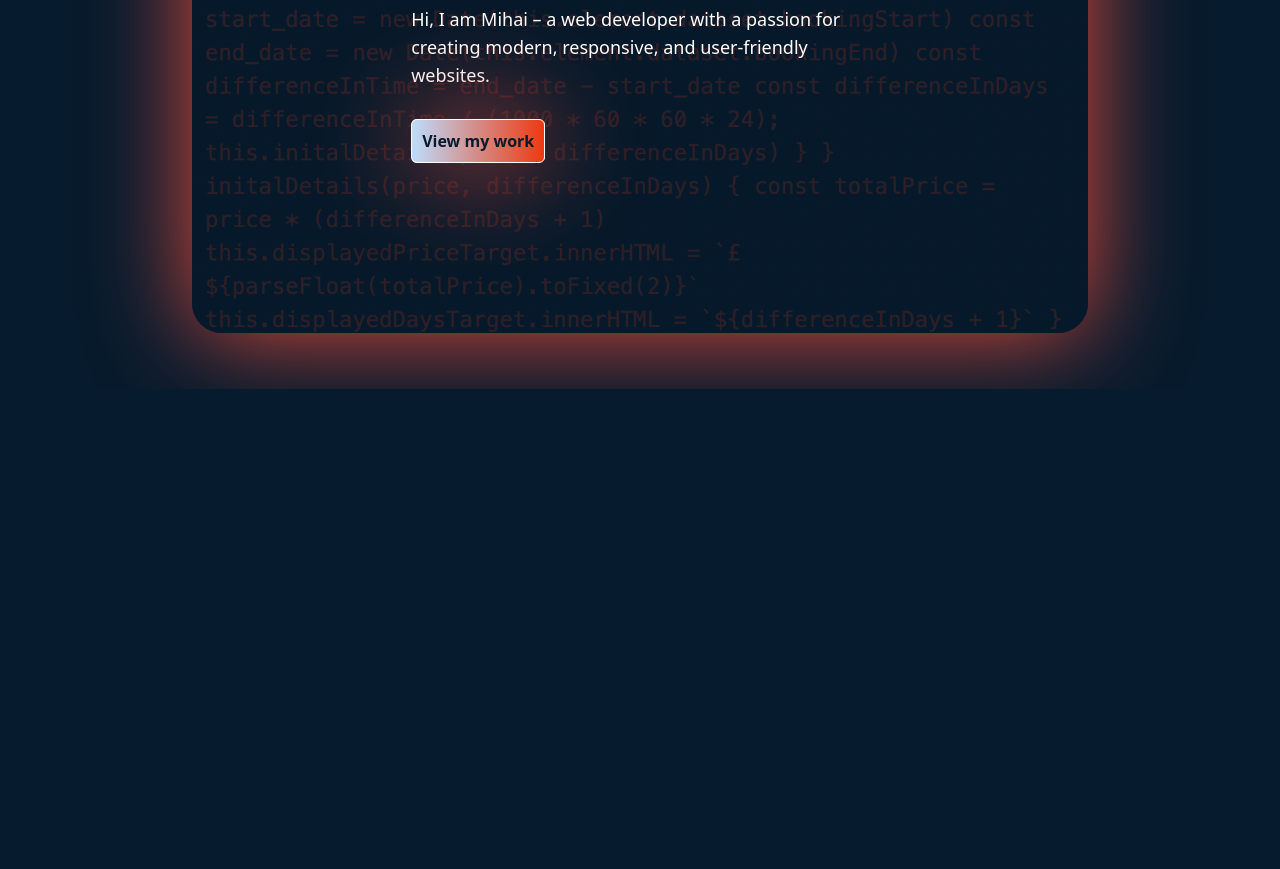
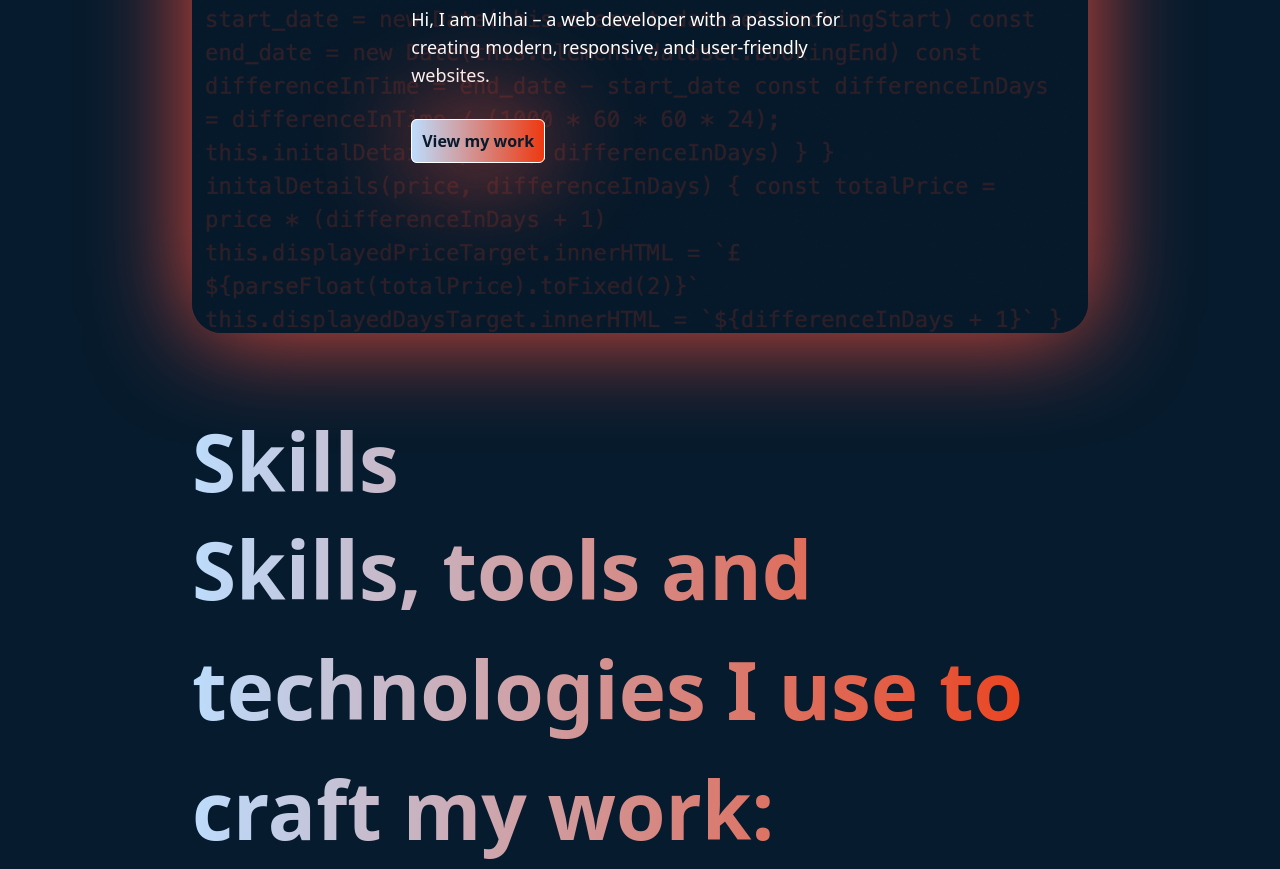
Before and after one commit to mihaisacalianu/portofolio, a website: page index.html in a window 1280 px wide. Shown: the part 411-1280 px from the top of the page. Before the commit the page ends 800 px from the top, so only its background shows below. Drawn offline with nearby package versions, Linux system fonts and the light colour scheme; a web font is replaced by a local one.

Commit message:
commit before coding problems

```diff
--- a/css/styles.css
+++ b/css/styles.css
@@ -23,3 +23,11 @@ body {
   transition: box-shadow 0.5s ease;
   border-radius: 30px;
 }
+.skills-main-container{
+  width: 70%;
+  font-size: 5rem;
+  font-weight: bold;
+  background: linear-gradient(to right, #bddcfc, #ee3910);
+  -webkit-background-clip: text;
+  -webkit-text-fill-color: transparent;
+}
--- a/index.html
+++ b/index.html
@@ -26,7 +26,7 @@
     </h1>
     <div class="nav-bar-menu">
       <div class="nav-bar-links">
-        <a href="#">ABOUT</a>
+        <a href="#">SKILLS</a>
         <a href="#">PROJECTS</a>
         <a href="#">CV</a>
       </div>
@@ -42,9 +42,13 @@
         <p class="my-10 text-lg">Hi, I am Mihai – a web developer with a passion for creating modern, responsive, and user-friendly websites. </p>
         <a href="#" class="content-container-btn rounded-md p-2.5">View my work</a>
       </div>
-    </div>
+  </div>
 
-</div>
+  <div class="skills-main-container mt-20 mx-auto">
+    <h1>Skills</h1>
+    <p>Skills, tools and technologies I use to craft my work:</p>
+  </div>
+
 <script src="/lib/index.js"></script>
 </body>
 </html>
```
